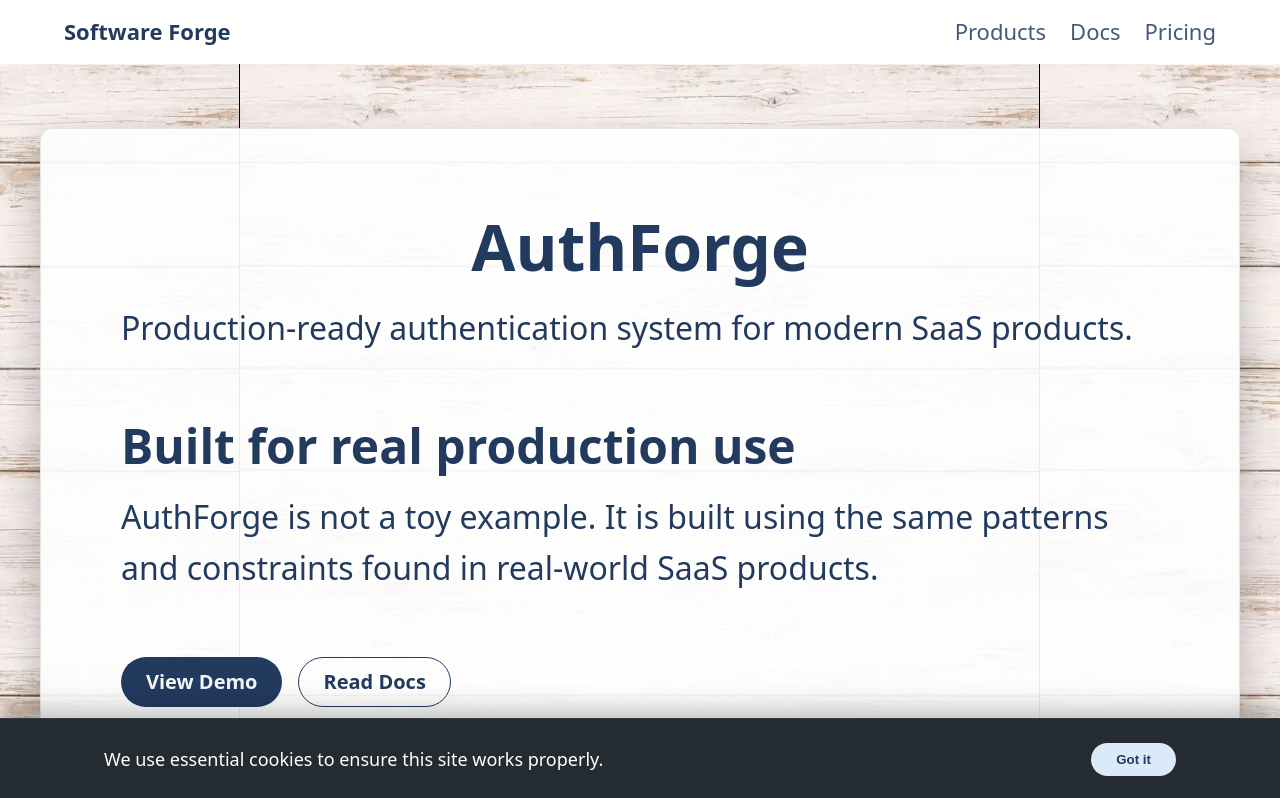
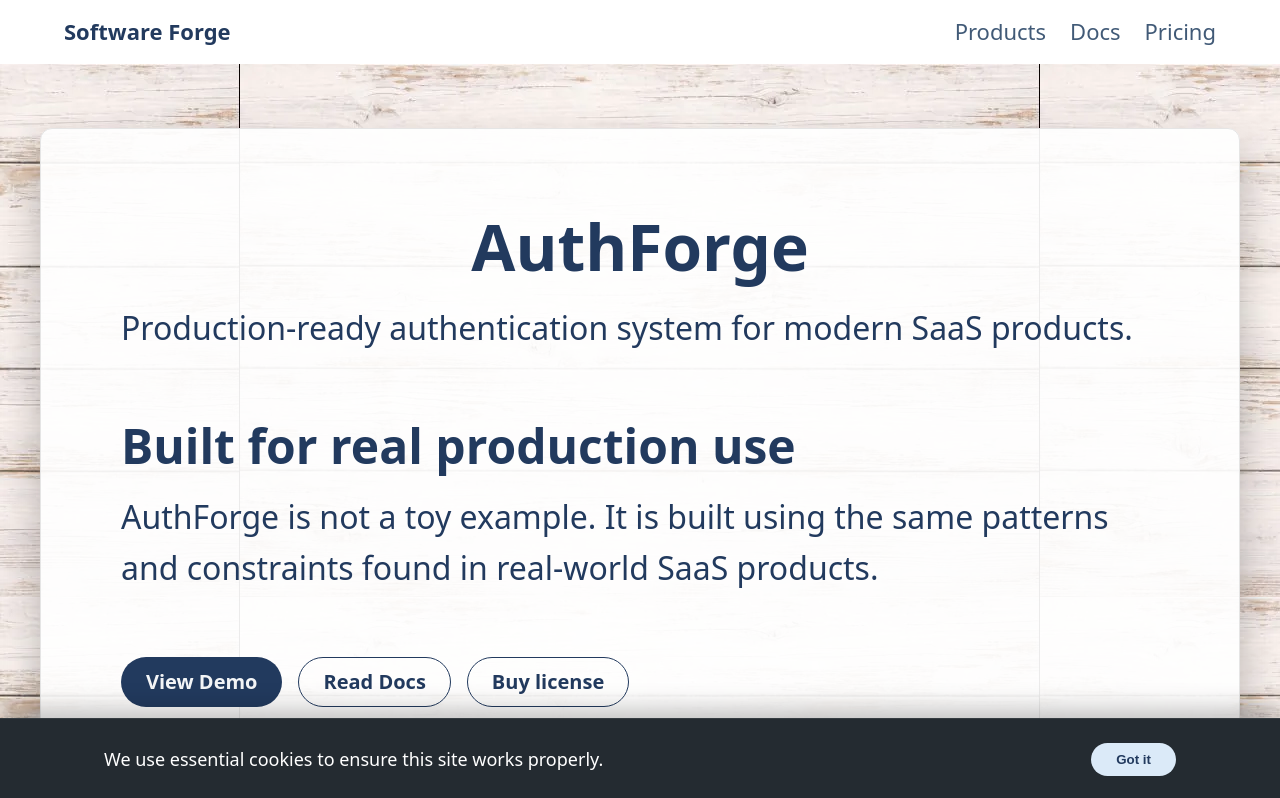
Before and after one commit to Grammeri/nextjs-landing, a Next.js app: page /products/authforge in a window 1280 px wide. Shown: the top 798 px of the page. Built offline with nearby package versions, Linux system fonts and the light colour scheme.

Commit message:
feat(landing): add Buy license CTA on AuthForge page

```diff
--- a/src/app/products/authforge/page.module.css
+++ b/src/app/products/authforge/page.module.css
@@ -2,6 +2,12 @@
   display: flex;
   flex-direction: column;
   gap: var(--spacing-xl);
+}
+
+.heroActions {
+  display: flex;
+  flex-wrap: wrap;
+  gap: var(--spacing-md);
 }
 
 .audienceList {
--- a/src/app/products/authforge/page.tsx
+++ b/src/app/products/authforge/page.tsx
@@ -17,9 +17,14 @@ export default function AuthForgeProductPage() {
             </Button>
           }
           secondaryAction={
-            <Button as="a" href="#" variant="secondary">
-              Read Docs
-            </Button>
+            <div className={styles.heroActions}>
+              <Button as="a" href="#" variant="secondary">
+                Read Docs
+              </Button>
+              <Button as="a" href="/pricing#authforge" variant="secondary">
+                Buy license
+              </Button>
+            </div>
           }
         />
       </div>
@@ -101,8 +106,8 @@ export default function AuthForgeProductPage() {
           title="Ready to build with AuthForge?"
           description="AuthForge will be available as a one-time purchase with lifetime access."
           actions={
-            <Button as="a" href="#" variant="primary">
-              Coming soon
+            <Button as="a" href="/pricing#authforge" variant="primary">
+              Buy license
             </Button>
           }
         />
```
